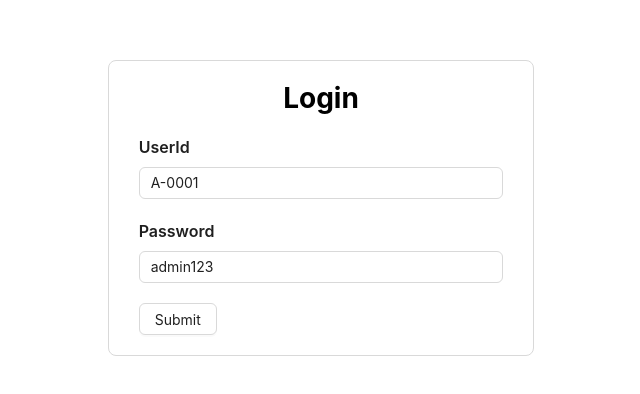
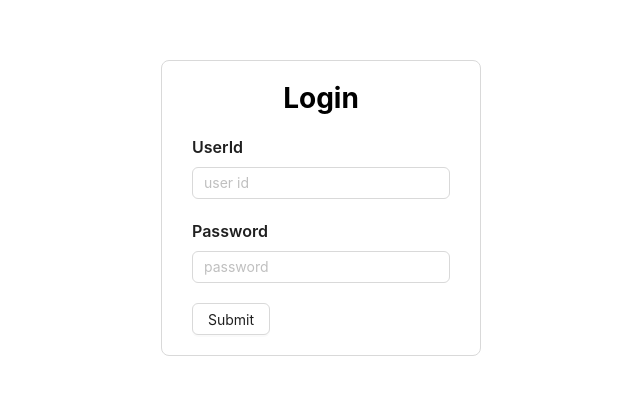
Before and after one commit to iqbal-dev/university-management-client, a React (Vite) app: page /login in a window 1280 px wide. Shown: the part 192-586 px from the top of the page, without its empty margins (319-959 px from the left). Built offline with nearby package versions, Linux system fonts and the light colour scheme.

Commit message:
create of academic semester,department and faculty with admin route

```diff
--- a/src/components/form/PHInput.tsx
+++ b/src/components/form/PHInput.tsx
@@ -4,14 +4,15 @@ type TInputProps = {
   name: string;
   type: string;
   label?: string;
+  placeholder?: string;
 };
-export default function PHInput({ name, type, label }: TInputProps) {
+export default function PHInput({ name, type, label,placeholder }: TInputProps) {
   return (
     <div style={{ marginBottom: "20px" }}>
       {label ? <Typography.Title level={5}>{label}</Typography.Title> : null}
       <Controller
         name={name}
-        render={({ field }) => <Input id={name} {...field} type={type} />}
+        render={({ field }) => <Input placeholder={placeholder} id={name} {...field} type={type} />}
       />
     </div>
   );
--- a/src/pages/Login.tsx
+++ b/src/pages/Login.tsx
@@ -48,24 +48,30 @@ export default function Login() {
       }
     }
   };
-  const defaultValues = {
-    userId: "A-0001",
-    password: "admin123",
-  };
   return (
     <Row justify="center" align="middle" style={{ height: "100vh" }}>
       <Col
-        span={8}
+        span={6}
         style={{
           border: "1px solid #d9d9d9",
           padding: "20px 30px",
           borderRadius: "8px",
         }}
       >
-        <PHForm onSubmit={onSubmit} defaultValues={defaultValues}>
+        <PHForm onSubmit={onSubmit}>
           <h1 style={{ textAlign: "center", marginBottom: "20px" }}>Login</h1>
-          <PHInput name="userId" type="text" label="UserId" />
-          <PHInput name="password" type="text" label="Password" />
+          <PHInput
+            name="userId"
+            type="text"
+            label="UserId"
+            placeholder="user id"
+          />
+          <PHInput
+            name="password"
+            type="password"
+            label="Password"
+            placeholder="password"
+          />
           <Button htmlType="submit">Submit</Button>
         </PHForm>
       </Col>
--- /dev/null
+++ b/src/pages/admin/academicManagement/AcademicDepartment.tsx
@@ -0,0 +1,3 @@
+export default function AcademicDepartment() {
+  return <div>AcademicDepartment</div>;
+}
--- /dev/null
+++ b/src/pages/admin/academicManagement/AcademicFaculty.tsx
@@ -0,0 +1,3 @@
+export default function AcademicFaculty() {
+  return <div>AcademicFaculty</div>;
+}
--- /dev/null
+++ b/src/pages/admin/academicManagement/CreateAcademicDepartment.tsx
@@ -0,0 +1,3 @@
+export default function CreateAcademicDepartment() {
+  return <div>CreateAcademicDepartment</div>;
+}
--- /dev/null
+++ b/src/pages/admin/academicManagement/CreateAcademicFaculty.tsx
@@ -0,0 +1,3 @@
+export default function CreateAcademicFaculty() {
+  return <div>CreateAcademicFaculty</div>;
+}
--- /dev/null
+++ b/src/pages/admin/academicManagement/CreateAcademicSemester.tsx
@@ -0,0 +1,21 @@
+import { Button, Col, Flex } from "antd";
+import { FieldValues, SubmitHandler } from "react-hook-form";
+import PHForm from "../../../components/form/PHForm";
+import PHInput from "../../../components/form/PHInput";
+
+export default function CreateAcademicSemester() {
+  const onSubmit: SubmitHandler<FieldValues> = (data) => {
+    console.log(data);
+  };
+  return (
+    <Flex justify="center" align="center">
+      <Col span={6}>
+        <PHForm onSubmit={onSubmit}>
+          <PHInput type="text" name="name" label="Name" />
+          <PHInput type="text" name="year" label="Year" />
+          <Button htmlType="submit">Submit</Button>
+        </PHForm>
+      </Col>
+    </Flex>
+  );
+}
--- a/src/routers/admin.route.tsx
+++ b/src/routers/admin.route.tsx
@@ -1,4 +1,9 @@
+import AcademicDepartment from "../pages/admin/academicManagement/AcademicDepartment";
+import AcademicFaculty from "../pages/admin/academicManagement/AcademicFaculty";
 import AcademicSemester from "../pages/admin/academicManagement/AcademicSemester";
+import CreateAcademicDepartment from "../pages/admin/academicManagement/CreateAcademicDepartment";
+import CreateAcademicFaculty from "../pages/admin/academicManagement/CreateAcademicFaculty";
+import CreateAcademicSemester from "../pages/admin/academicManagement/CreateAcademicSemester";
 import AdminDashboard from "../pages/admin/AdminDashboard";
 import CreateAdmin from "../pages/admin/userManagement/CreateAdmin";
 import CreateFaculty from "../pages/admin/userManagement/CreateFaculty";
@@ -16,9 +21,34 @@ export const adminPaths: TUserPaths[] = [
     path: "academic-management",
     children: [
       {
+        name: "Create A. Semester",
+        path: "create-academic-semester",
+        element: <CreateAcademicSemester />,
+      },
+      {
         name: "Academic Semester",
         path: "academic-semester",
         element: <AcademicSemester />,
+      },
+      {
+        name: "Create A. Faculty",
+        path: "create-academic-faculty",
+        element: <CreateAcademicFaculty />,
+      },
+      {
+        name: "Academic Faculty",
+        path: "academic-faculty",
+        element: <AcademicFaculty />,
+      },
+      {
+        name: "Create A. Department",
+        path: "create-academic-department",
+        element: <CreateAcademicDepartment />,
+      },
+      {
+        name: "Academic Department",
+        path: "academic-department",
+        element: <AcademicDepartment />,
       },
     ],
   },
```
